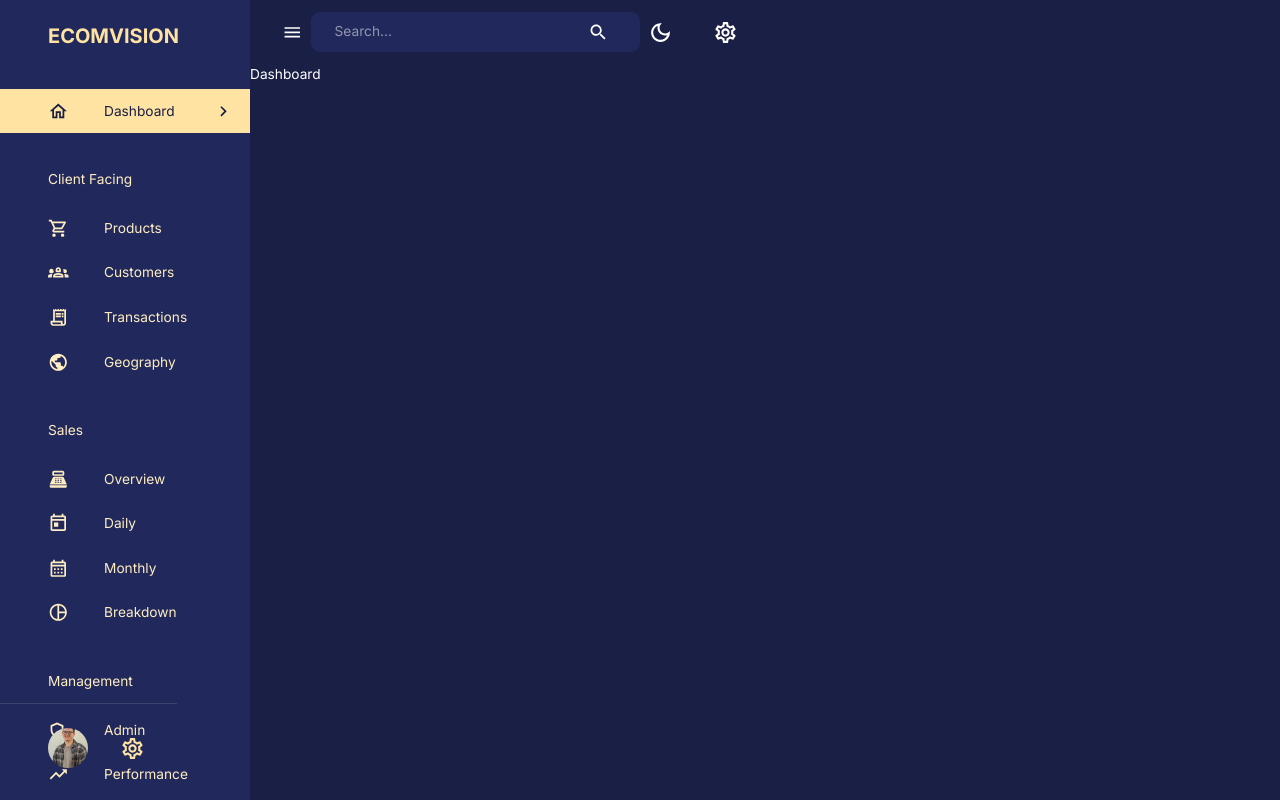
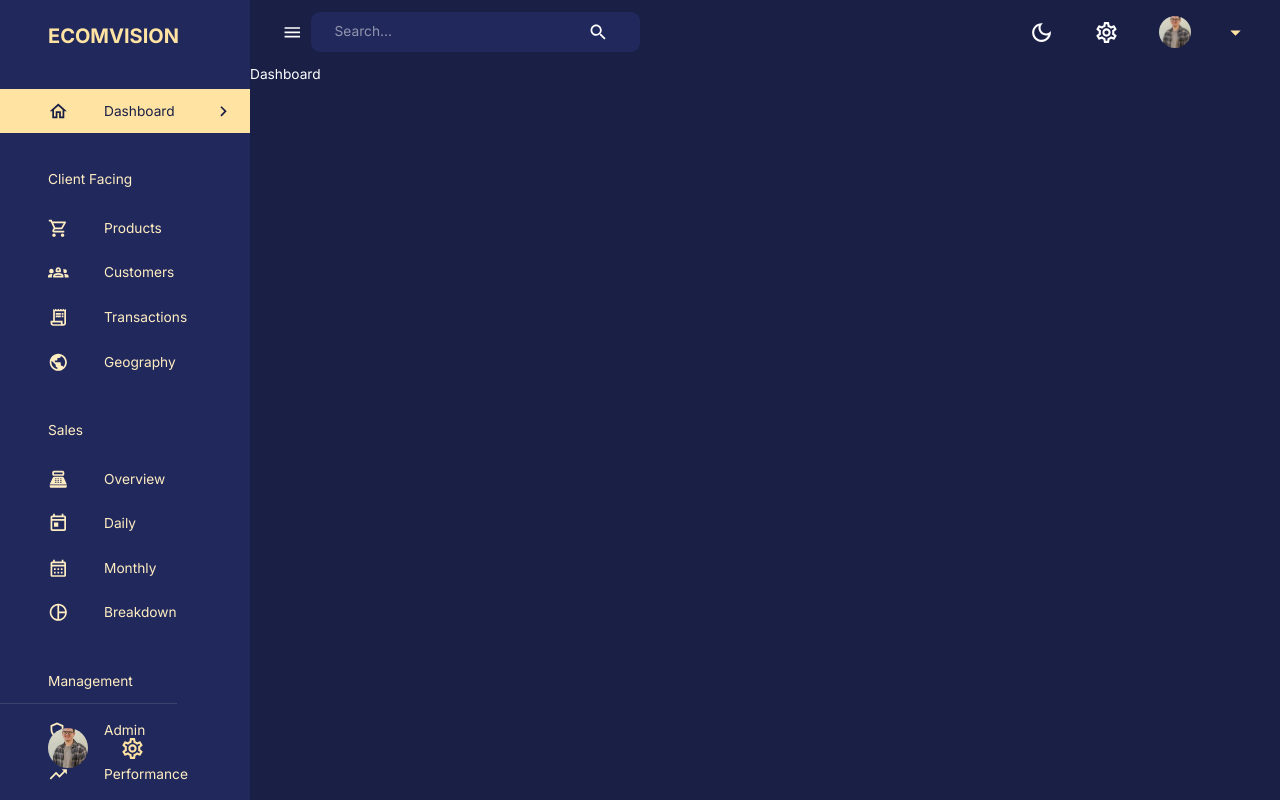
Before and after one commit to noahdvaughn/admin_dashboard, a React (Create React App) app in the folder client/: page /dashboard in a window 1280 px wide. Built offline with nearby package versions, Linux system fonts and the light colour scheme; no server answers.

Commit message:
finished tweaking navbar

```diff
--- a/client/src/components/Navbar.jsx
+++ b/client/src/components/Navbar.jsx
@@ -4,13 +4,19 @@
 import { useDispatch } from 'react-redux'
 import { setMode } from 'state'
 import profileImage from 'assets/pfp2.jpeg'
-import { AppBar, IconButton, InputBase, Toolbar, useTheme } from '@mui/material'
+import { AppBar, Button, IconButton, InputBase, Toolbar, useTheme, Box, Typography, Menu, MenuItem } from '@mui/material'
 
 const Navbar = ({
-  isSidebarOpen, setIsSidebarOpen
+  user, isSidebarOpen, setIsSidebarOpen
 }) => {
   const dispatch = useDispatch()
   const theme = useTheme()
+
+  const [anchorEl, setAnchorEl] = useState(null)
+  const isOpen = Boolean(anchorEl)
+  const handleClick = (event) => setAnchorEl(event.currentTarget)
+  const handleClose = () => setAnchorEl(null)
+
   return (
     <AppBar
     sx={{
@@ -48,6 +54,26 @@
           <IconButton>
             <SettingsOutlined sx={{fontSize: "25px"}} />
           </IconButton>
+
+          <FlexBetween>
+            <Button onClick={handleClick} sx={{display: "flex", justifyContent: "space-between", alignItems: "center", textTransform: "none", gap: "1rem" }}>
+            <Box component='img' alt='profile' src={profileImage} height='32px' width='32px' borderRadius='50%' sx={{objectFit: 'cover'}}/>
+            <Box textAlign='left'>
+                  <Typography fontWeight='bold' fontSize='0.85rem' sx={{color: theme.palette.secondary[100]}} >
+                    {user.name}
+                    </Typography>
+                  <Typography fontWeight='bold' fontSize='0.75rem' sx={{color: theme.palette.secondary[200]}} >
+                    {user.occupation}
+                    </Typography>
+                </Box>
+              <ArrowDropDownOutlined sx={{color: theme.palette.secondary[300], fontSize: "25px"}}/>
+
+            </Button>
+            <Menu anchorEl={anchorEl} open={isOpen} onClose={handleClose} anchorOrigin={{vertical: "bottom", horizontal: "center"}}>
+              <MenuItem onClick={handleClose}>Log Out</MenuItem>
+            </Menu>
+          </FlexBetween>
+
         </FlexBetween>
 
       </Toolbar>
--- a/client/src/scenes/layout/index.jsx
+++ b/client/src/scenes/layout/index.jsx
@@ -20,8 +20,9 @@
       drawerWidth="250px"
       isSidebarOpen={isSidebarOpen}
       setIsSidebarOpen={setIsSidebarOpen} />
-      <Box>
+      <Box flexGrow={1}>
         <Navbar isSidebarOpen={isSidebarOpen}
+      user={data || {}}
       setIsSidebarOpen={setIsSidebarOpen} />
         <Outlet />
       </Box>
```
